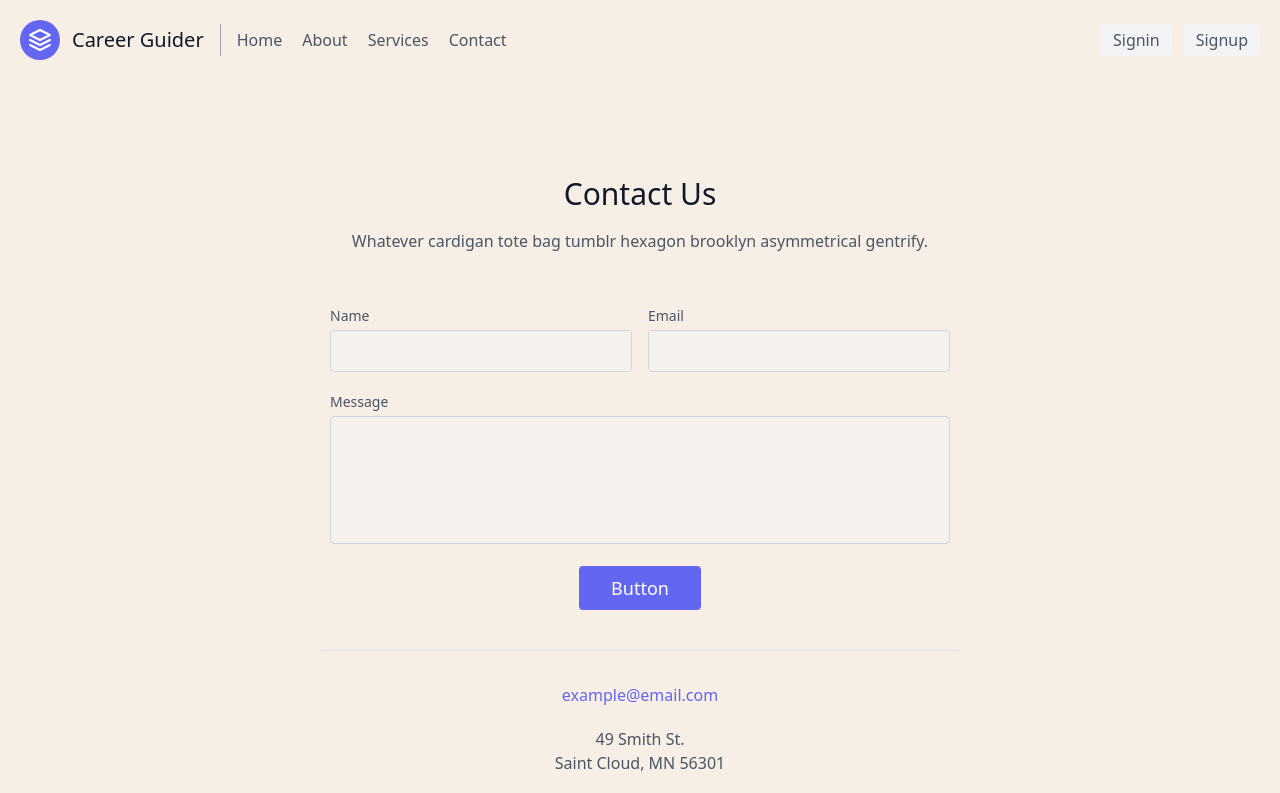
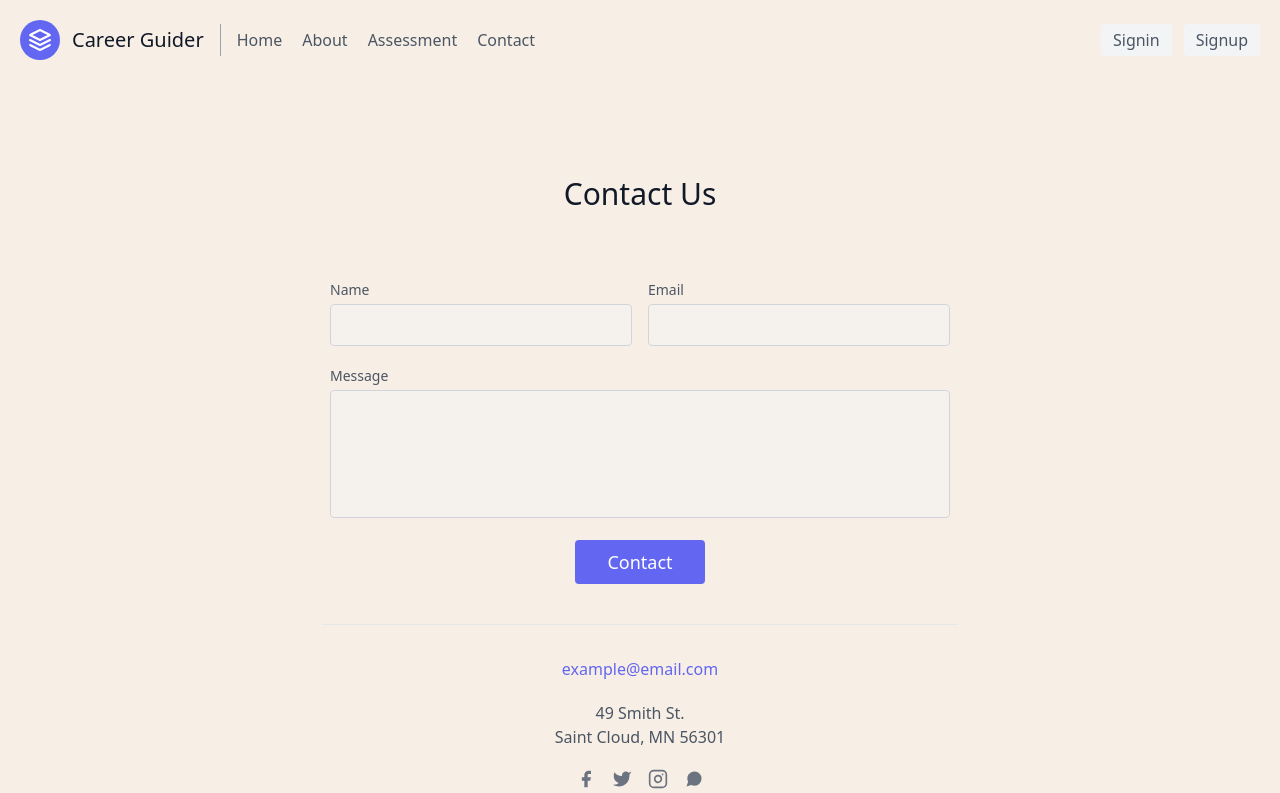
Before and after one commit to mohit7041/11920-ML-Assignment, a React (Vite) app: page /contact in a window 1280 px wide. Shown: the top 793 px of the page. Built offline with nearby package versions, Linux system fonts and the light colour scheme.

Commit message:
update navbar

```diff
--- a/src/components/Navbar.jsx
+++ b/src/components/Navbar.jsx
@@ -30,7 +30,7 @@ const Navbar = () => {
             <Link to="/about">About</Link>
           </a>
           <a class="mr-5 hover:text-gray-900 cursor-pointer">
-            <Link to="/services">Services</Link>
+            <Link to="/signup">Assessment</Link>
           </a>
           <a class="mr-5 hover:text-gray-900 cursor-pointer">
             <Link to="/contact">Contact</Link>
--- a/src/pages/Contact.jsx
+++ b/src/pages/Contact.jsx
@@ -12,10 +12,6 @@ const Contact = () => {
             <h1 class="sm:text-3xl text-2xl font-medium title-font mb-4 text-gray-900">
               Contact Us
             </h1>
-            <p class="lg:w-2/3 mx-auto leading-relaxed text-base">
-              Whatever cardigan tote bag tumblr hexagon brooklyn asymmetrical
-              gentrify.
-            </p>
           </div>
           <div class="lg:w-1/2 md:w-2/3 mx-auto">
             <div class="flex flex-wrap -m-2">
@@ -62,7 +58,7 @@ const Contact = () => {
               </div>
               <div class="p-2 w-full">
                 <button class="flex mx-auto text-white bg-indigo-500 border-0 py-2 px-8 focus:outline-none hover:bg-indigo-600 rounded text-lg">
-                  Button
+                  Contact
                 </button>
               </div>
               <div class="p-2 w-full pt-8 mt-8 border-t border-gray-200 text-center">
```
